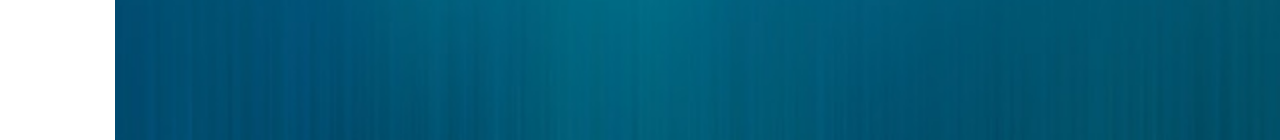
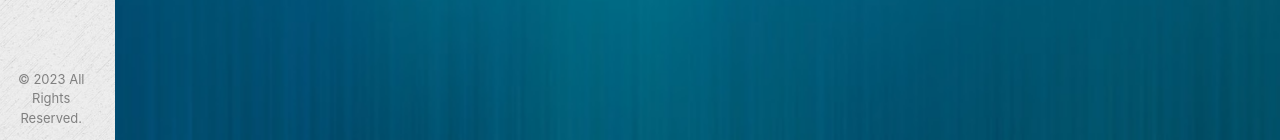
Before and after one commit to ari5008/dev_frontend, a React (Create React App) app: page / in a window 1280 px wide. Shown: the part 660-800 px from the top of the page. Built offline with nearby package versions, Linux system fonts and the light colour scheme.

Commit message:
feat: Navbarにcopyrightを追加 #34

```diff
--- a/src/components/organisms/layout/Navbar.jsx
+++ b/src/components/organisms/layout/Navbar.jsx
@@ -1,6 +1,7 @@
-import { Box, useDisclosure } from "@chakra-ui/react"
+import { Box, Text, useDisclosure } from "@chakra-ui/react"
 import { SideMapIconButton } from "../../atoms/button/SideMapIconButton";
 import { NavDrawer } from "../../molecules/drawer/NavDrawer";
+import gray from "../../../images/gray.jpg"
 
 export const Navbar = () => {
 
@@ -16,6 +17,7 @@ export const Navbar = () => {
     <>
       <Box paddingTop="2.7rem">
         <Box
+          h="10%"
           bg="gray.200"
           pb={6}
           bgGradient="linear(to-r, teal.100, teal.200)"
@@ -24,6 +26,30 @@ export const Navbar = () => {
         </Box>
         <NavDrawer isOpen={isOpen} handleOverlayClick={handleOverlayClick} />
       </Box>
+      <Box
+        h="90%"
+        sx={{
+          backgroundImage: gray,
+          backgroundSize: "cover",
+        }}
+        display="flex"
+        justifyContent="center"
+        alignItems="center"
+      >
+        <Text
+          display={isOpen ? 'none' : 'block'}
+          writingMode="horizontal-tb"
+          position="fixed"
+          bottom="3"
+          left="0"
+          width="8vw"
+          textAlign="center"
+          fontSize="13px"
+          color="gray"
+        >
+          &copy; 2023 All Rights Reserved.
+        </Text>
+      </Box>
     </>
   )
 }
```
